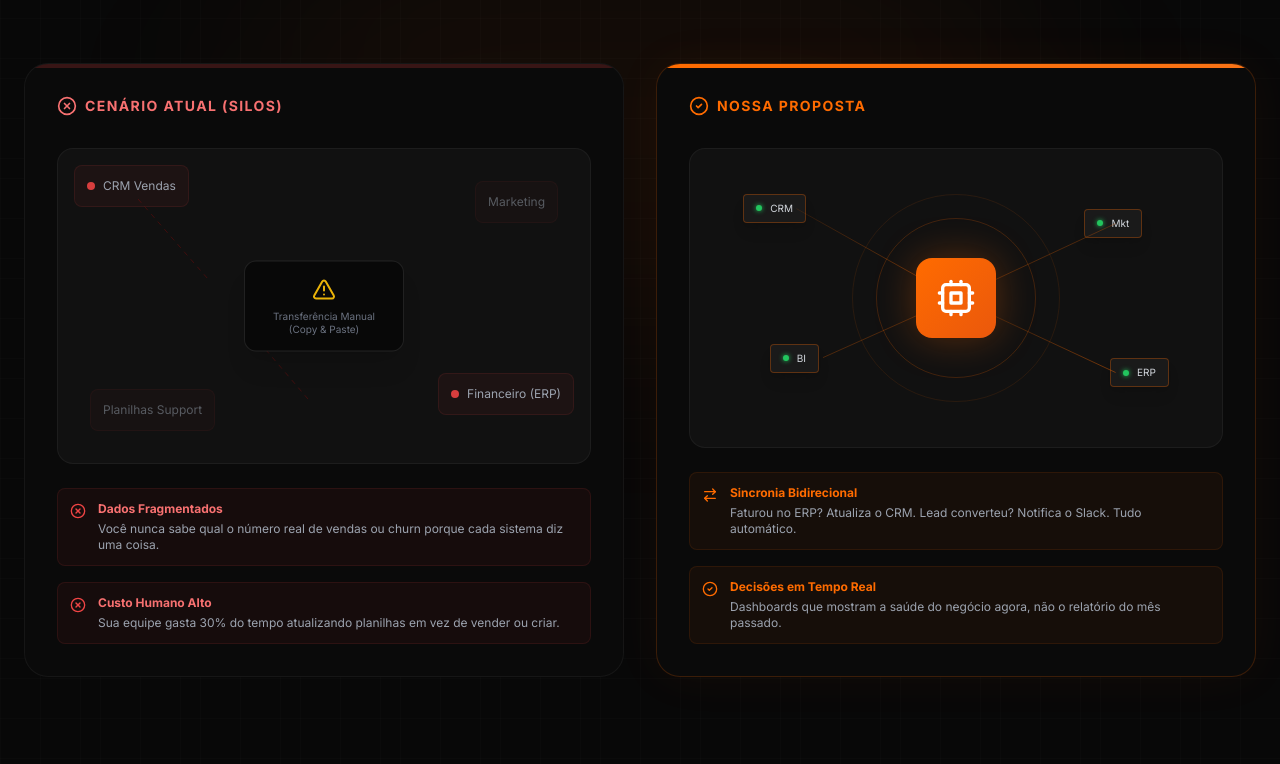
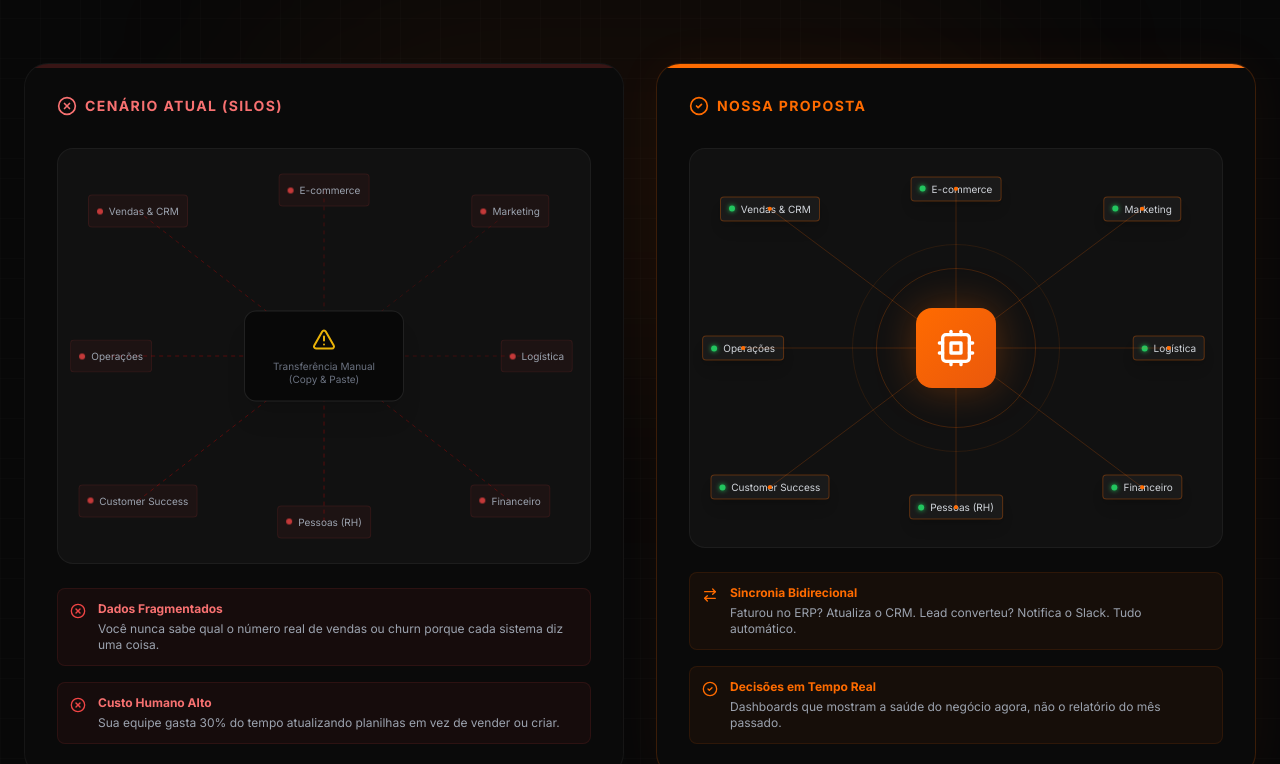
Before and after one commit to edshowsz/delavia-tech, a Next.js app: page / in a window 1280 px wide. Shown: the part 523-1287 px from the top of the page. Built offline with nearby package versions, Linux system fonts and the light colour scheme.

Commit message:
ajustando proposta de valor

```diff
--- a/components/IntegrationConcept.tsx
+++ b/components/IntegrationConcept.tsx
@@ -1,4 +1,15 @@
 import { Link2, Layers, Cpu, Zap, XCircle, CheckCircle2, AlertTriangle, ArrowRightLeft } from "lucide-react";
+
+const DATA_SOURCES = [
+  { name: "Vendas & CRM", x: "15%", y: "15%", delay: "0.1s", duration: "3s", reverseDelay: "1.5s" },
+  { name: "Financeiro", x: "85%", y: "85%", delay: "0.8s", duration: "4s", reverseDelay: "2.2s" },
+  { name: "Marketing", x: "85%", y: "15%", delay: "1.3s", duration: "2.8s", reverseDelay: "0.5s" },
+  { name: "Customer Success", x: "15%", y: "85%", delay: "0.4s", duration: "3.5s", reverseDelay: "2.8s" },
+  { name: "E-commerce", x: "50%", y: "10%", delay: "1.9s", duration: "3.2s", reverseDelay: "1.0s" },
+  { name: "Pessoas (RH)", x: "50%", y: "90%", delay: "2.5s", duration: "4.2s", reverseDelay: "3.1s" },
+  { name: "Operações", x: "10%", y: "50%", delay: "0.6s", duration: "2.9s", reverseDelay: "1.8s" },
+  { name: "Logística", x: "90%", y: "50%", delay: "1.1s", duration: "3.8s", reverseDelay: "2.5s" },
+];
 
 export default function IntegrationConcept() {
   return (
@@ -55,32 +66,41 @@ export default function IntegrationConcept() {
                      </div>
                 </div>
 
-                <div className="flex-1 relative min-h-[300px] bg-[#111] rounded-2xl border border-white/5 p-6 mb-6">
+                <div className="flex-1 relative min-h-[400px] bg-[#111] rounded-2xl border border-white/5 p-6 mb-6 overflow-hidden">
                     {/* Disconnected Elements */}
-                    <div className="absolute top-4 left-4 p-3 bg-red-500/5 border border-red-500/10 rounded-lg text-xs text-gray-400 flex items-center gap-2">
-                        <div className="w-2 h-2 rounded-full bg-red-500 animate-pulse" />
-                        CRM Vendas
-                    </div>
-                    <div className="absolute bottom-12 right-4 p-3 bg-red-500/5 border border-red-500/10 rounded-lg text-xs text-gray-400 flex items-center gap-2">
-                        <div className="w-2 h-2 rounded-full bg-red-500 animate-pulse" />
-                        Financeiro (ERP)
-                    </div>
-                    <div className="absolute top-1/2 left-1/2 -translate-x-1/2 -translate-y-1/2 p-4 bg-[#080808] border border-white/10 rounded-xl shadow-xl z-10 text-center w-40">
+
+                    {DATA_SOURCES.map((source, index) => (
+                      <div
+                        key={`chaos-${index}`}
+                        className="absolute -translate-x-1/2 -translate-y-1/2 p-2 bg-red-500/5 border border-red-500/10 rounded text-[10px] text-gray-400 flex items-center gap-1.5 z-10 min-w-max"
+                        style={{ top: source.y, left: source.x }}
+                      >
+                          <div className="w-1.5 h-1.5 rounded-full bg-red-500 animate-pulse" />
+                          {source.name}
+                      </div>
+                    ))}
+
+                    <div className="absolute top-1/2 left-1/2 -translate-x-1/2 -translate-y-1/2 p-4 bg-[#080808] border border-white/10 rounded-xl shadow-xl z-20 text-center w-40">
                        <AlertTriangle className="mx-auto text-yellow-500 mb-2" size={24} />
                        <span className="text-[10px] text-gray-500 leading-tight block">Transferência Manual <br/> (Copy & Paste)</span>
                     </div>
 
-                    <div className="absolute top-8 right-8 p-3 bg-red-500/5 border border-red-500/10 rounded-lg text-xs text-gray-400 opacity-50">
-                        Marketing
-                    </div>
-                    <div className="absolute bottom-8 left-8 p-3 bg-red-500/5 border border-red-500/10 rounded-lg text-xs text-gray-400 opacity-50">
-                        Planilhas Support
-                    </div>
-
-                    {/* Broken Lines */}
-                    <svg className="absolute inset-0 w-full h-full pointer-events-none opacity-20">
-                       <path d="M80 50 L 150 130" stroke="red" strokeWidth="1" strokeDasharray="5 5" />
-                       <path d="M250 250 L 190 180" stroke="red" strokeWidth="1" strokeDasharray="5 5" />
+                    {/* Broken Lines connecting everything to Center (Manual Process) */}
+                    <svg className="absolute inset-0 w-full h-full pointer-events-none opacity-30 z-0">
+                       {DATA_SOURCES.map((source, index) => (
+                         <line
+                           key={`chaos-line-${index}`}
+                           x1={source.x}
+                           y1={source.y}
+                           x2="50%"
+                           y2="50%"
+                           stroke="red"
+                           strokeWidth="1"
+                           strokeDasharray="4 4"
+                           className="animate-pulse"
+                           style={{ animationDelay: source.delay }}
+                         />
+                       ))}
                     </svg>
                 </div>
 
@@ -107,7 +127,7 @@ export default function IntegrationConcept() {
                      </div>
                 </div>
 
-                <div className="flex-1 relative min-h-[300px] bg-[#111] rounded-2xl border border-white/5 p-6 mb-6 flex items-center justify-center overflow-hidden">
+                <div className="flex-1 relative min-h-[400px] bg-[#111] rounded-2xl border border-white/5 p-6 mb-6 flex items-center justify-center overflow-hidden">
                     {/* Central Brain */}
                     <div className="relative z-10">
                         <div className="w-20 h-20 bg-gradient-to-br from-primary to-orange-600 rounded-2xl flex items-center justify-center shadow-[0_0_40px_rgba(255,107,0,0.3)]">
@@ -118,33 +138,108 @@ export default function IntegrationConcept() {
                         <div className="absolute -inset-16 border border-primary/10 rounded-full animate-spin-slow duration-[15s] reverse" />
                     </div>
 
-                    {/* Connected Nodes */}
-                    <div className="absolute top-[15%] left-[10%] px-3 py-1.5 bg-[#1A1A1A] rounded border border-primary/30 text-[10px] text-gray-300 shadow-lg flex items-center gap-2">
-                        <div className="w-1.5 h-1.5 rounded-full bg-green-500 shadow-[0_0_5px_#22c55e]" /> CRM
-                    </div>
-                    <div className="absolute bottom-[20%] right-[10%] px-3 py-1.5 bg-[#1A1A1A] rounded border border-primary/30 text-[10px] text-gray-300 shadow-lg flex items-center gap-2">
-                        <div className="w-1.5 h-1.5 rounded-full bg-green-500 shadow-[0_0_5px_#22c55e]" /> ERP
-                    </div>
-                     <div className="absolute top-[20%] right-[15%] px-3 py-1.5 bg-[#1A1A1A] rounded border border-primary/30 text-[10px] text-gray-300 shadow-lg flex items-center gap-2">
-                        <div className="w-1.5 h-1.5 rounded-full bg-green-500 shadow-[0_0_5px_#22c55e]" /> Mkt
-                    </div>
-                    <div className="absolute bottom-[25%] left-[15%] px-3 py-1.5 bg-[#1A1A1A] rounded border border-primary/30 text-[10px] text-gray-300 shadow-lg flex items-center gap-2">
-                        <div className="w-1.5 h-1.5 rounded-full bg-green-500 shadow-[0_0_5px_#22c55e]" /> BI
-                    </div>
+                    {/* Connected Nodes - Organized with Percentages to match SVG lines */}
+                    {DATA_SOURCES.map((source, index) => (
+                      <div
+                        key={`order-${index}`}
+                        className="absolute -translate-x-1/2 -translate-y-1/2 px-2 py-1 bg-[#1A1A1A] rounded border border-primary/30 text-[10px] text-gray-300 shadow-lg flex items-center gap-1.5 transition-all hover:scale-110 hover:border-primary/60 hover:z-20 min-w-max"
+                        style={{ top: source.y, left: source.x }}
+                      >
+                          <div className="w-1.5 h-1.5 rounded-full bg-green-500 shadow-[0_0_5px_#22c55e]" />
+                          {source.name}
+                      </div>
+                    ))}
 
-                    {/* Glowing Connections */}
-                    <svg className="absolute inset-0 w-full h-full pointer-events-none">
-                        <line x1="50%" y1="50%" x2="20%" y2="20%" stroke="url(#lineGradient)" strokeWidth="1" className="opacity-50" />
-                        <line x1="50%" y1="50%" x2="80%" y2="75%" stroke="url(#lineGradient)" strokeWidth="1" className="opacity-50" />
-                        <line x1="50%" y1="50%" x2="80%" y2="25%" stroke="url(#lineGradient)" strokeWidth="1" className="opacity-50" />
-                        <line x1="50%" y1="50%" x2="25%" y2="70%" stroke="url(#lineGradient)" strokeWidth="1" className="opacity-50" />
+                    {/* Glowing Connections - Matching Percentage Coordinates */}
+                    <svg className="absolute inset-0 w-full h-full pointer-events-none z-0">
+                        {DATA_SOURCES.map((source, index) => (
+                          <g key={`order-line-group-${index}`}>
+                            {/* Line to center */}
+                            <line
+                              x1={source.x}
+                              y1={source.y}
+                              x2="50%"
+                              y2="50%"
+                              stroke="#FF6B00"
+                              strokeOpacity="0.2"
+                              strokeWidth="1"
+                            />
 
-                        <defs>
-                          <linearGradient id="lineGradient" x1="0%" y1="0%" x2="100%" y2="100%">
-                            <stop offset="0%" stopColor="#FF6B00" stopOpacity="0.2" />
-                            <stop offset="100%" stopColor="#FF6B00" stopOpacity="0.8" />
-                          </linearGradient>
-                        </defs>
+                            {/* 1. Dot moving Source -> Center (Inbound) */}
+                            <circle cx={source.x} cy={source.y} r="2" fill="#FF6B00">
+                              <animate
+                                attributeName="cx"
+                                from={source.x}
+                                to="50%"
+                                dur={source.duration}
+                                begin={source.delay}
+                                repeatCount="indefinite"
+                              />
+                              <animate
+                                attributeName="cy"
+                                from={source.y}
+                                to="50%"
+                                dur={source.duration}
+                                begin={source.delay}
+                                repeatCount="indefinite"
+                              />
+                              <animate
+                                attributeName="opacity"
+                                values="0;1;1;0"
+                                keyTimes="0;0.1;0.9;1"
+                                dur={source.duration}
+                                begin={source.delay}
+                                repeatCount="indefinite"
+                              />
+                            </circle>
+
+                            {/* 2. Dot moving Center -> Source (Outbound/Response) */}
+                            <circle cx="50%" cy="50%" r="2" fill="#22c55e" opacity="0.8">
+                              <animate
+                                attributeName="cx"
+                                from="50%"
+                                to={source.x}
+                                dur={source.duration}
+                                begin={source.reverseDelay}
+                                repeatCount="indefinite"
+                              />
+                              <animate
+                                attributeName="cy"
+                                from="50%"
+                                to={source.y}
+                                dur={source.duration}
+                                begin={source.reverseDelay}
+                                repeatCount="indefinite"
+                              />
+                              <animate
+                                attributeName="opacity"
+                                values="0;1;1;0"
+                                keyTimes="0;0.1;0.8;1"
+                                dur={source.duration}
+                                begin={source.reverseDelay}
+                                repeatCount="indefinite"
+                              />
+                            </circle>
+
+                            {/* Static Pulse Effect on Node (Replacing animate-ping to avoid offset issues) */}
+                            <circle cx={source.x} cy={source.y} r="2" fill="#FF6B00" opacity="0.5">
+                                <animate
+                                    attributeName="r"
+                                    values="2;6;2"
+                                    dur="3s"
+                                    begin={source.delay}
+                                    repeatCount="indefinite"
+                                />
+                                <animate
+                                    attributeName="opacity"
+                                    values="0.5;0;0.5"
+                                    dur="3s"
+                                    begin={source.delay}
+                                    repeatCount="indefinite"
+                                />
+                            </circle>
+                          </g>
+                        ))}
                     </svg>
                 </div>
 
```
